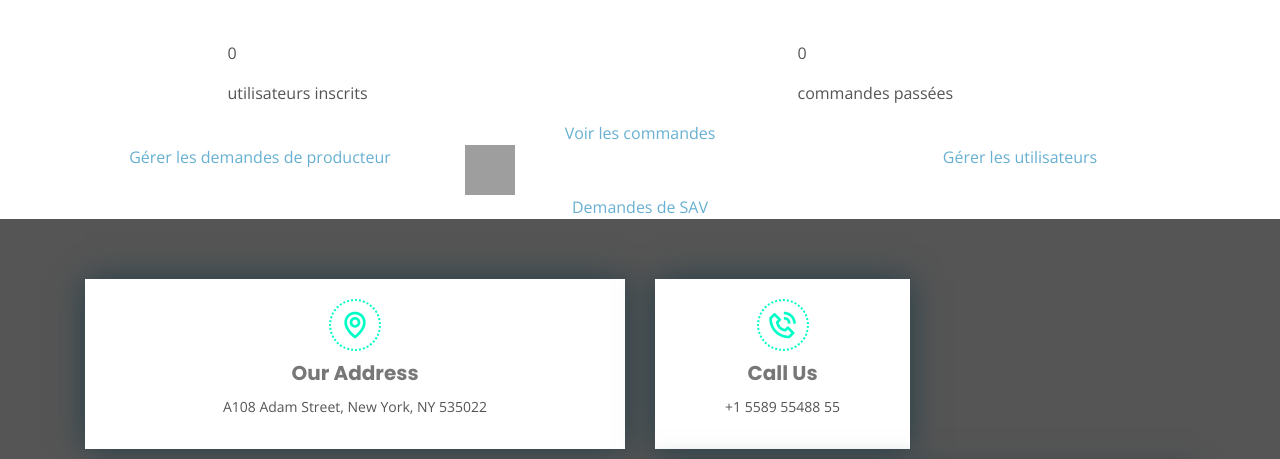
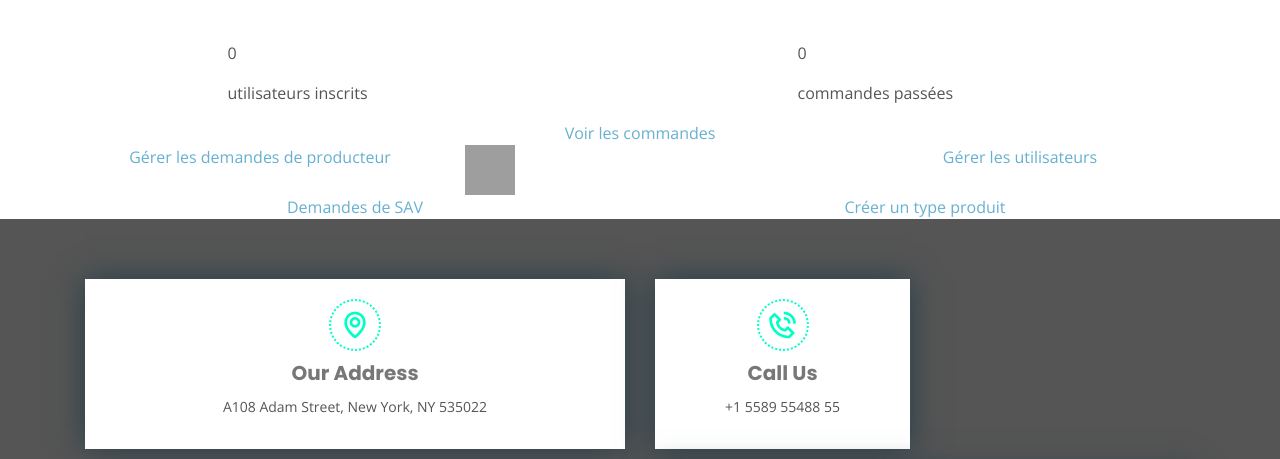
Before and after one commit to Baptistex/DUT_p202003, a Django app: page /accueilAdmin in a window 1280 px wide. Shown: the part 267-726 px from the top of the page. Run offline with Django 3.2, Linux system fonts and the light colour scheme; data that the repository does not hold is empty; some libraries are stand-ins or nearby versions; grey boxes are pictures that could not be loaded.

Commit message:
Bouton de redirection vers page nouveautype dans l'accueil admin

```diff
--- a/biochezvous/espace_admin/templates/espace_admin/accueil_admin.html
+++ b/biochezvous/espace_admin/templates/espace_admin/accueil_admin.html
@@ -46,9 +46,14 @@
         </div>
     </div>
     <div class="row">
-        <div class="col-md-12 col-sm-12">
+        <div class="col-md-6 col-sm-6">
             <div class="text-center">
                 <a href="listeAides" class="espaceadmin">Demandes de SAV</a>
+            </div>
+        </div>
+        <div class="col-md-6 col-sm-6">
+            <div class="text-center">
+                <a href="nouveautype" class="espaceadmin">Créer un type produit</a>
             </div>
         </div>
     </div>
```
